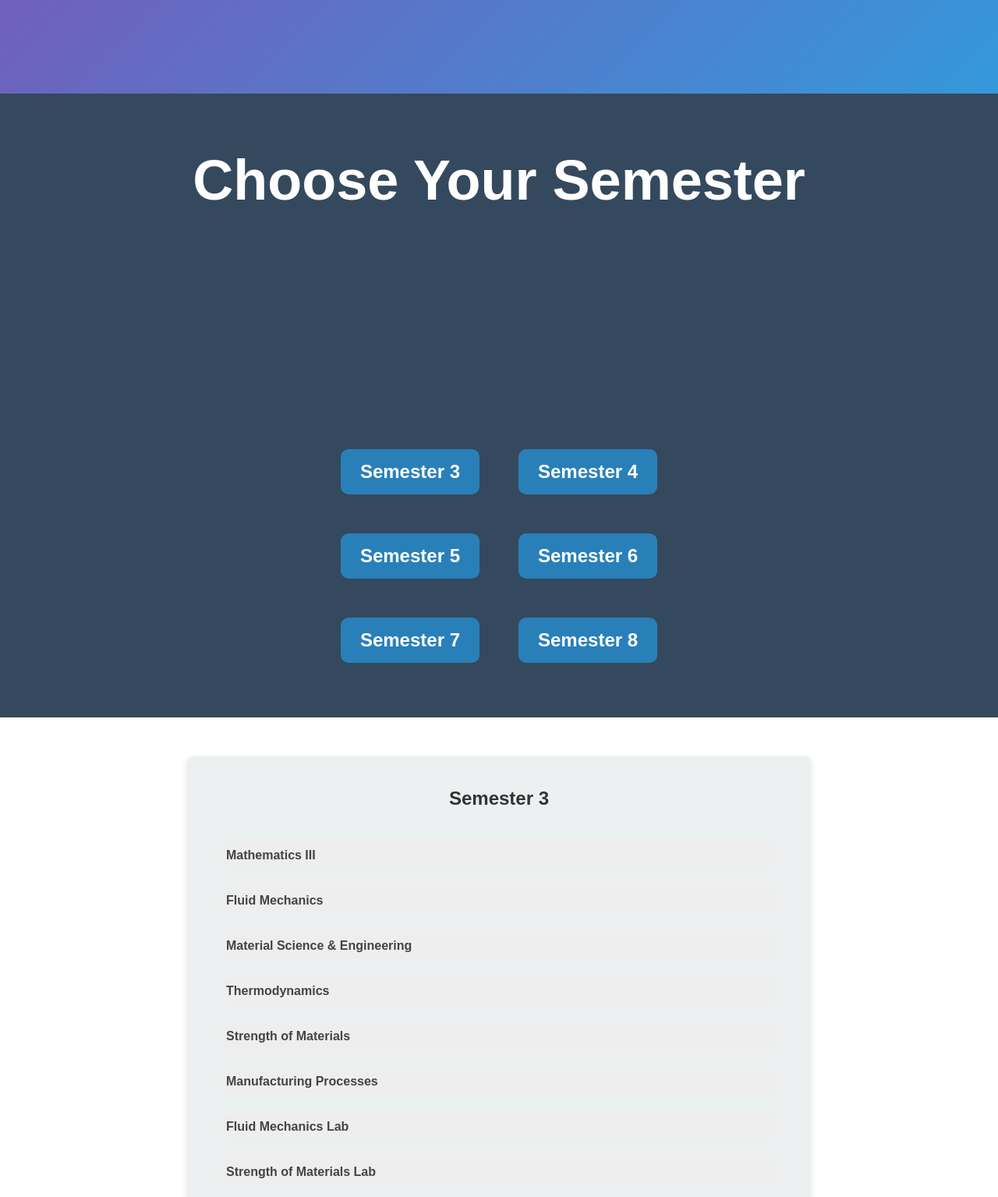
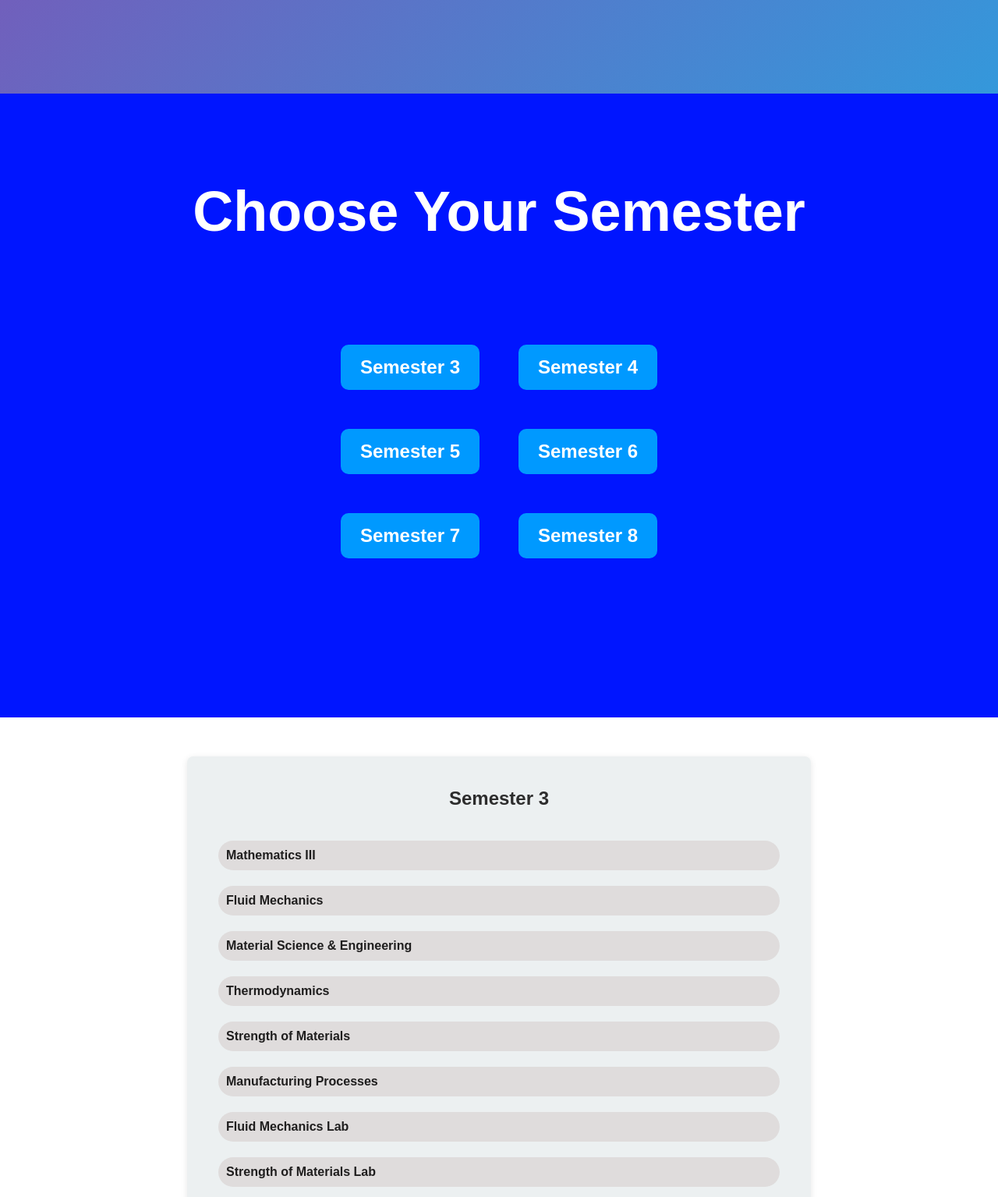
Before and after one commit to garv108/PYPSOLVE, a plain HTML site: page Home/B.Tech/CE/ce.html in a window 1280 px wide. Shown: the part 680-2215 px from the top of the page at 78% size. Drawn offline with Linux system fonts and the light colour scheme; a script that the page names is missing.

```diff
--- a/Home/B.Tech/CE/ce.css
+++ b/Home/B.Tech/CE/ce.css
@@ -92,7 +92,7 @@
     margin-top: 20px;
     font-size: 1rem;
     color: #000000;
-    background-color: #95a5a6;
+    background-color: #f4feff;
     border: none;
     border-radius: 25px;
     cursor: pointer;
@@ -107,28 +107,31 @@
 }
 
 /* Semesters Section */
+
 #semesters {
     min-height: 100vh;
     display: flex;
     flex-direction: column;
-    justify-content: center;
+    justify-content: flex-start;
     align-items: center;
-    padding: 70px 20px; /* Increased padding for consistency */
-    background-color: #34495e;
+    padding: 40px 20px;
+    gap: 30px;
+    background-color: #0015ff;
     text-align: center;
     color: #ffffff;
 }
 
 #semesters h2 {
     font-size: 4.5rem;
-    margin-bottom: 10px; /* Reduced spacing */
+    margin-top: 70px;
+    margin-bottom: 5px; /* Reduced spacing */
     color: #ffffff;
 }
 
 .semester-buttons-container {
     width: 100%;
     max-width: 1200px;
-    margin: auto;
+    margin-top: 45px;
 }
 
 /* Semester Buttons Grid */
@@ -148,7 +151,7 @@
 .semester-buttons button {
     padding: 15px 25px;
     font-size: 1.5rem; /* Adjusted for readability */
-    background-color: #2980b9;
+    background-color: #0099ff;
     color: white;
     border: none;
     border-radius: 10px;
@@ -157,7 +160,7 @@
 }
 
 .semester-buttons button:hover {
-    background-color: #1f618d;
+    background-color: #2420ff;
     transform: scale(1.05); /* Slight scaling on hover */
 }
 
@@ -173,7 +176,7 @@
 
 #semester3 h2 {
     text-align: center;
-    color: #333;
+    color: #2d2d2d;
     margin-bottom: 30px; /* Consistent spacing */
 }
 
@@ -379,8 +382,8 @@
 
 /* Basic styles for the accordion */
 .accordion {
-    background-color: #eee;
-    color: #444;
+    background-color: #dfdcdc;
+    color: #1f1e1e;
     cursor: pointer;
     padding: 10px;
     width: 100%;
--- a/Home/B.Tech/CSE/files/style.css
+++ b/Home/B.Tech/CSE/files/style.css
@@ -129,7 +129,7 @@
 .semester-buttons-container {
     width: 100%;
     max-width: 1200px;
-    margin: auto;
+    margin-top: 45px;
 }
 
 .semester-buttons {
--- a/Home/B.Tech/EE/ee.css
+++ b/Home/B.Tech/EE/ee.css
@@ -130,7 +130,7 @@
 .semester-buttons-container {
     width: 100%;
     max-width: 1200px;
-    margin: auto;
+    margin-top: 45px;
 }
 
 /* Semester Buttons Grid */
--- a/Home/B.Tech/ME/me.css
+++ b/Home/B.Tech/ME/me.css
@@ -128,7 +128,7 @@
 .semester-buttons-container {
     width: 100%;
     max-width: 1200px;
-    margin: auto;
+    margin-top: 45px;
 }
 
 /* Semester Buttons Grid */
```
